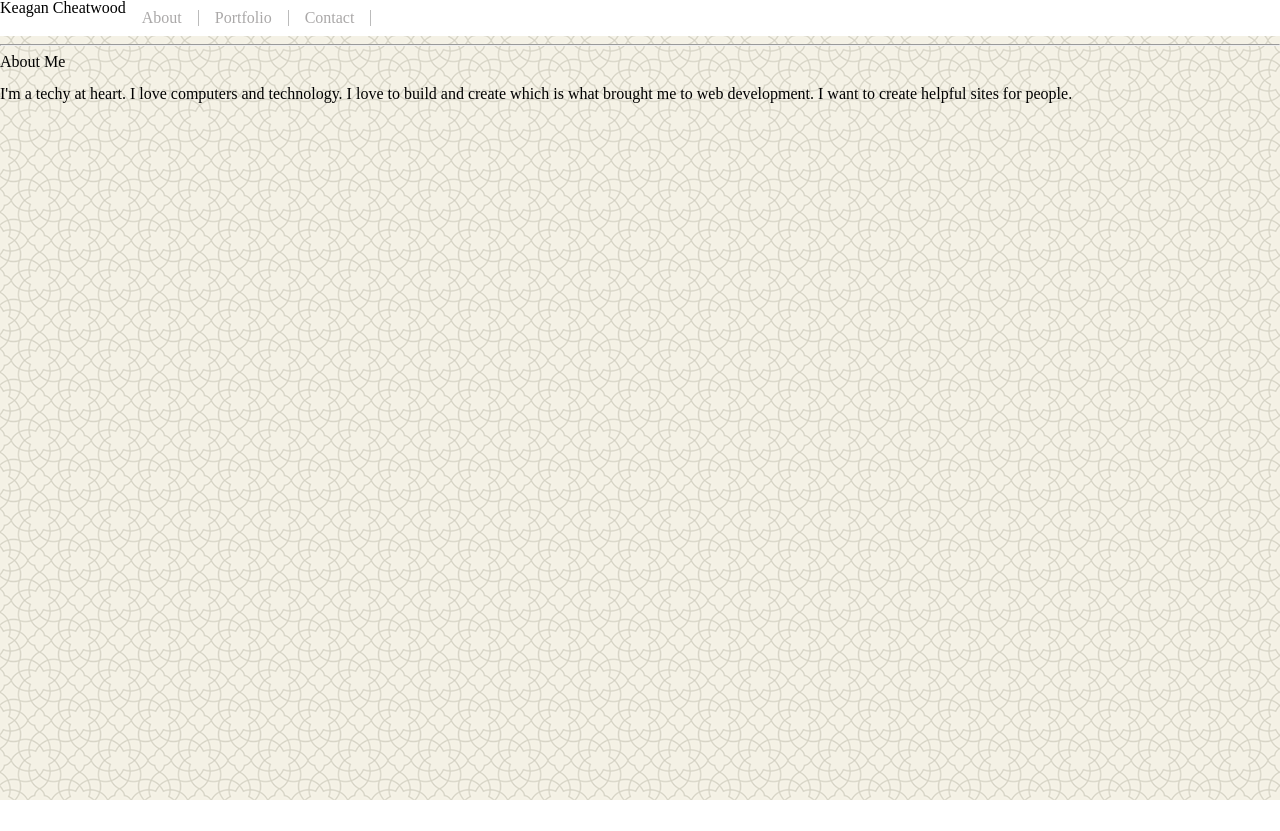
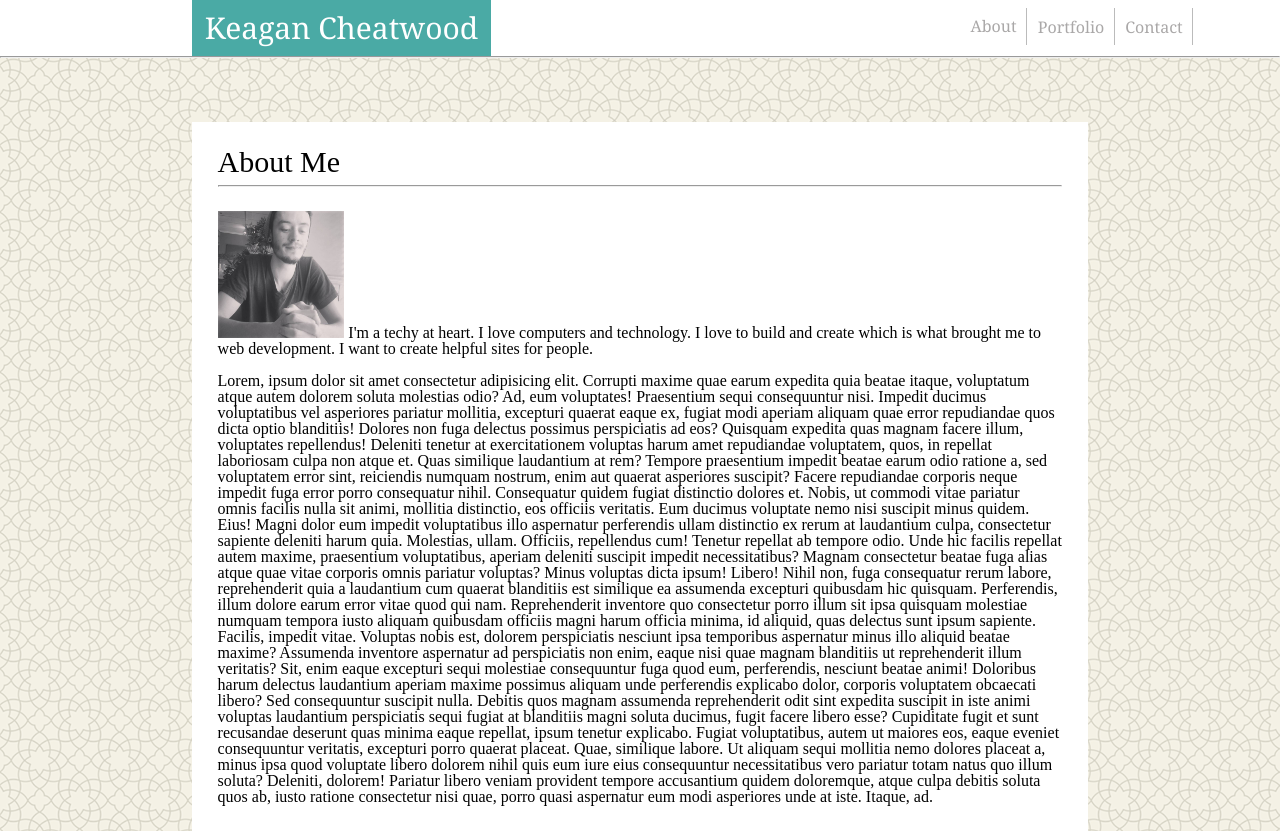
Before and after one commit to ohmez/Basic-Portfolio, a plain HTML site: page index.html in a window 1280 px wide. Before the commit the page ends 800 px from the top, so only its background shows below. Drawn offline with Linux system fonts and the light colour scheme.

Commit message:
real progress on portfolio

```diff
--- a/assets/css/style.css
+++ b/assets/css/style.css
@@ -1,4 +1,4 @@
-body {
+/* body {
     width: 100%;
     background-image: url("/images/oriental.png");
     margin: auto;
@@ -10,26 +10,82 @@ header {
     border: 5px #cccccc;
     margin: auto;
 }
-
-/* list styling to make it clean and keeping overlow out */
+*/
+body {
+    background-image: url("../../../Basic-Portfolio/images/oriental.png")
+}
+/*html, body {
+    /* attempting to make the site scale to resized windows, no luck with this alone
+    width: 100%;
+    position: fixed;
+    top: 0;
+    bottom: 0;
+    left: 0;
+    right: 0;
+}*/
+header {
+    background: #ffffff;
+    border: 2px #cccccc;
+    display: inline-flex;
+    overflow: hidden;
+    width: 100%;
+    font-family: 'Georgia', Times, Times New Roman, serif;
+    margin: auto;
+}
 ul {
     list-style-type: none;
     margin: auto;
-    padding: 10px 0;
     overflow: hidden;
     background-color: white;
-    right: 1px;
 }
-/* makes list items horizontal and has lines for menu bar / which i now broke somehow.... */
 li {
     float: right;
     border-right: 1px solid #bbb;
     display: block;
+    padding: 10px;
 }
-/* makes more than words clickable on the list items with links*/
 li a {
     color: rgb(170, 168, 168);
     text-align: center;
-    padding: 14px 16px;
+    padding: 1%;
     text-decoration: none;
+    display: block;
 }
+#Menu {
+    position: absolute;
+    /*right: 15%;*/
+    margin-left: 75%;
+    top: 1%;
+}
+#Name {
+    display: block;
+    background: #4aaaa5;
+    padding: 1%;
+    text-align: center;
+    margin-left: 15%;
+    color: #ffffff;
+}
+#menubar {
+    margin-top: 0;
+}
+h2 {
+    font-size: 30px;
+}
+#mainContent {
+    margin-top: 5%;
+    margin-left: 15%;
+    margin-right: 15%;
+    background: white;
+    padding: 2%;
+}
+img#me {
+    width: 15%;
+    z-index: 1;
+}
+article {
+    display: block;
+
+}
+p {
+    display: inline;
+}
--- a/index.html
+++ b/index.html
@@ -11,23 +11,45 @@
 
 
 <body>
+
     <header>
-       <div id="Name">Keagan Cheatwood</div>
-       <section id="Menu">
+       <div id="Name"><h2>Keagan Cheatwood</h2></div>
+       <div id="Menu">
             <ul id="Menu list">
             <li><a href="#contact">Contact</li></a>
             <li><a href="#portfolio">Portfolio</li></a>
             <li><a href="#about">About</li></a>
             </ul>
-        </section>
+        </div>
     </header>
+
+    <hr id="menubar">
+    <section id="mainContent">
+        <h2>About Me</h2>
         <hr>
-    <section>
-    <h2>About Me</h2>
-    </section>
         <br>
         <article>
+            <img id="me" src="../Basic-Portfolio/images/me.jpg" alt="Me">
             <p title="About Me"> I'm a techy at heart. I love computers and technology. I love to build and create which is what brought me to web development. I want to create helpful sites for people.</p>
         </article>
+            <br>
+            <p>Lorem, ipsum dolor sit amet consectetur adipisicing elit. Corrupti maxime quae earum expedita quia beatae itaque, voluptatum atque autem dolorem soluta molestias odio? Ad, eum voluptates! Praesentium sequi consequuntur nisi.
+            Impedit ducimus voluptatibus vel asperiores pariatur mollitia, excepturi quaerat eaque ex, fugiat modi aperiam aliquam quae error repudiandae quos dicta optio blanditiis! Dolores non fuga delectus possimus perspiciatis ad eos?
+            Quisquam expedita quas magnam facere illum, voluptates repellendus! Deleniti tenetur at exercitationem voluptas harum amet repudiandae voluptatem, quos, in repellat laboriosam culpa non atque et. Quas similique laudantium at rem?
+            Tempore praesentium impedit beatae earum odio ratione a, sed voluptatem error sint, reiciendis numquam nostrum, enim aut quaerat asperiores suscipit? Facere repudiandae corporis neque impedit fuga error porro consequatur nihil.
+            Consequatur quidem fugiat distinctio dolores et. Nobis, ut commodi vitae pariatur omnis facilis nulla sit animi, mollitia distinctio, eos officiis veritatis. Eum ducimus voluptate nemo nisi suscipit minus quidem. Eius!
+            Magni dolor eum impedit voluptatibus illo aspernatur perferendis ullam distinctio ex rerum at laudantium culpa, consectetur sapiente deleniti harum quia. Molestias, ullam. Officiis, repellendus cum! Tenetur repellat ab tempore odio.
+            Unde hic facilis repellat autem maxime, praesentium voluptatibus, aperiam deleniti suscipit impedit necessitatibus? Magnam consectetur beatae fuga alias atque quae vitae corporis omnis pariatur voluptas? Minus voluptas dicta ipsum! Libero!
+            Nihil non, fuga consequatur rerum labore, reprehenderit quia a laudantium cum quaerat blanditiis est similique ea assumenda excepturi quibusdam hic quisquam. Perferendis, illum dolore earum error vitae quod qui nam.
+            Reprehenderit inventore quo consectetur porro illum sit ipsa quisquam molestiae numquam tempora iusto aliquam quibusdam officiis magni harum officia minima, id aliquid, quas delectus sunt ipsum sapiente. Facilis, impedit vitae.
+            Voluptas nobis est, dolorem perspiciatis nesciunt ipsa temporibus aspernatur minus illo aliquid beatae maxime? Assumenda inventore aspernatur ad perspiciatis non enim, eaque nisi quae magnam blanditiis ut reprehenderit illum veritatis?
+            Sit, enim eaque excepturi sequi molestiae consequuntur fuga quod eum, perferendis, nesciunt beatae animi! Doloribus harum delectus laudantium aperiam maxime possimus aliquam unde perferendis explicabo dolor, corporis voluptatem obcaecati libero?
+            Sed consequuntur suscipit nulla. Debitis quos magnam assumenda reprehenderit odit sint expedita suscipit in iste animi voluptas laudantium perspiciatis sequi fugiat at blanditiis magni soluta ducimus, fugit facere libero esse?
+            Cupiditate fugit et sunt recusandae deserunt quas minima eaque repellat, ipsum tenetur explicabo. Fugiat voluptatibus, autem ut maiores eos, eaque eveniet consequuntur veritatis, excepturi porro quaerat placeat. Quae, similique labore.
+            Ut aliquam sequi mollitia nemo dolores placeat a, minus ipsa quod voluptate libero dolorem nihil quis eum iure eius consequuntur necessitatibus vero pariatur totam natus quo illum soluta? Deleniti, dolorem!
+            Pariatur libero veniam provident tempore accusantium quidem doloremque, atque culpa debitis soluta quos ab, iusto ratione consectetur nisi quae, porro quasi aspernatur eum modi asperiores unde at iste. Itaque, ad.</p>
+
+    </section>
+
 </body>
 </html>
```
Also changed, not shown: images/me.jpg (added). Lines whose indentation alone changed are shown as unchanged.
